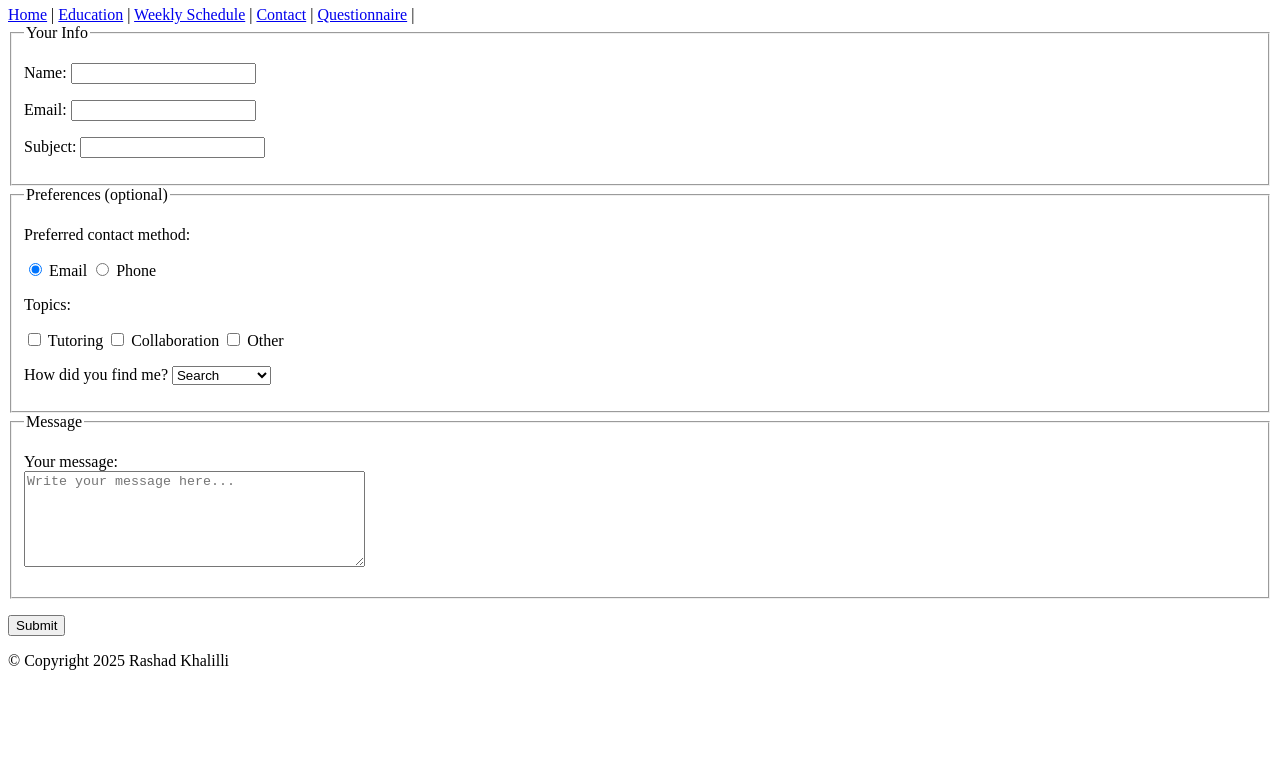
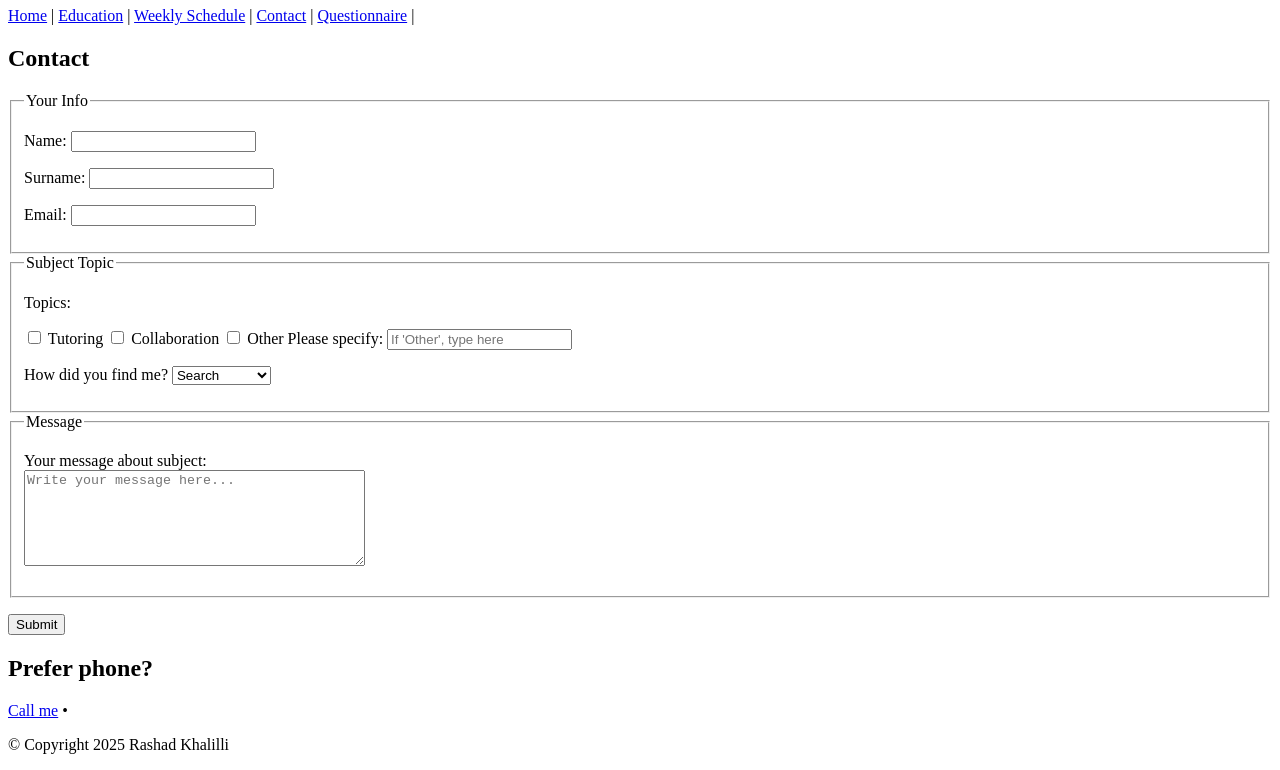
Before and after one commit to RashadKhalilli/Capstone-Project, a plain HTML site: page contactme.html in a window 1280 px wide. Shown: the part 74-844 px from the top of the page. Before the commit the page ends 800 px from the top, so only its background shows below. Drawn offline with Linux system fonts and the light colour scheme.

Commit message:
final changes made

```diff
--- a/contactme.html
+++ b/contactme.html
@@ -4,13 +4,11 @@
     <meta charset="utf-8" />
     <title>Contact Me</title>
     <meta name="viewport" content="width=device-width, initial-scale=1" />
-        <link type="image/png" sizes="16x16" rel="icon" href= "images/favicon.png">
+    <link type="image/png" sizes="16x16" rel="icon" href="images/favicon.png">
   </head>
   <body>
-
     <header>
-    <h1>Contact Me</h1>
-
+      <h1>Contact Me 📬</h1>
       <nav>
         <a href="home.html">Home</a> |
         <a href="education.html">Education</a> |
@@ -19,36 +17,38 @@
         <a href="questionnarie.html">Questionnaire</a> |
       </nav>
     </header>
-
+    <section>
+    <h2>Contact</h2>
+    <!-- Plain-text email submission -->
     <form action="mailto:rkhalilli17994@ada.edu.az" method="post" enctype="text/plain">
       <fieldset>
         <legend>Your Info</legend>
 
         <p>
-          <label for="name">Name:</label>
-          <input id="name" name="name" type="text" required />
+          <label for="firstName">Name:</label>
+          <input id="firstName" name="firstName" type="text" required />
+        </p>
+        <p>
+          <label for="lastName">Surname:</label>
+          <input id="lastName" name="lastName" type="text" required />
         </p>
         <p>
           <label for="email">Email:</label>
           <input id="email" name="email" type="email" required />
         </p>
-        <p>
-          <label for="subject">Subject:</label>
-          <input id="subject" name="subject" type="text" />
-        </p>
       </fieldset>
 
       <fieldset>
-        <legend>Preferences (optional)</legend>
+        <legend>Subject Topic</legend>
 
-        <p>Preferred contact method:</p>
-        <label><input type="radio" name="contact_method" value="email" checked /> Email</label>
-        <label><input type="radio" name="contact_method" value="phone" /> Phone</label>
+        <!-- Removed the email/phone radio chooser -->
 
         <p>Topics:</p>
         <label><input type="checkbox" name="topics" value="tutoring" /> Tutoring</label>
         <label><input type="checkbox" name="topics" value="collaboration" /> Collaboration</label>
         <label><input type="checkbox" name="topics" value="other" /> Other</label>
+        <label for="topics_other">Please specify:</label>
+        <input id="topics_other" name="topics_other" type="text" placeholder="If 'Other', type here" />
 
         <p>
           <label for="referrer">How did you find me?</label>
@@ -56,6 +56,7 @@
             <option value="search">Search</option>
             <option value="friend">Friend</option>
             <option value="social">Social media</option>
+            <option value="random">Randomly</option>
           </select>
         </p>
       </fieldset>
@@ -63,14 +64,21 @@
       <fieldset>
         <legend>Message</legend>
         <p>
-          <label for="message">Your message:</label><br />
-          <textarea id="message" name="message" rows="6" cols="40" placeholder="Write your message here..."></textarea>
+          <label for="message">Your message about subject:</label><br />
+          <textarea id="message" name="message" rows="6" cols="40" placeholder="Write your message here..." required></textarea>
         </p>
       </fieldset>
 
       <p><button type="submit">Submit</button></p>
     </form>
 
+    <!-- Simple phone contact (HTML-only links) -->
+    <section aria-labelledby="phone-contact">
+      <h2 id="phone-contact">Prefer phone?</h2>
+      <p>
+        <a href="tel:+994555756261">Call me</a> •
+      </p>
+    </section>
   </body>
 
   <footer>
```
Also changed, not shown: questionnarie.html (+9 -3 lines). Lines whose indentation alone changed are shown as unchanged.
